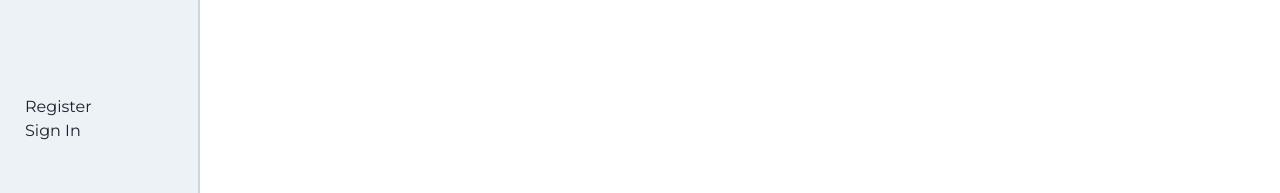
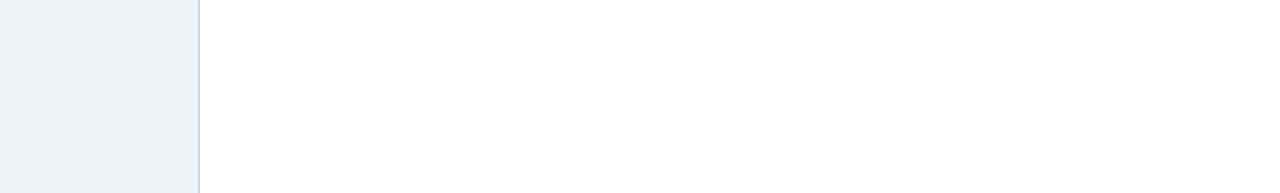
Before and after one commit to tmoran18/meal-planner-fe, a React (Create React App) app: page /login in a window 1280 px wide. Shown: the part 585-778 px from the top of the page. Built offline with nearby package versions, Linux system fonts and the light colour scheme.

Commit message:
Update style of Navbar Links

```diff
--- a/src/components/SideNav/SideNav.js
+++ b/src/components/SideNav/SideNav.js
@@ -29,12 +29,12 @@ const SideNav = () => {
     >
       {loading && token ? (
         <></>
-      ) : isAuthenicated ? (
-        <div>
-          <SignedInLinks />
-        </div>
       ) : (
-        <SignedOutLinks />
+        isAuthenicated && (
+          <div>
+            <SignedInLinks />
+          </div>
+        )
       )}
     </Box>
   )
--- a/src/components/SignedInLinks/SignedInLinks.js
+++ b/src/components/SignedInLinks/SignedInLinks.js
@@ -12,7 +12,14 @@ const SignedInLinks = () => {
   return (
     <Box>
       {!mobile ? (
-        <VStack align='flex-start' px='6' py='8' spacing='6'>
+        <VStack
+          align='flex-start'
+          px='6'
+          py='8'
+          spacing='6'
+          color='gray.500'
+          fontWeight='500'
+        >
           <Link to='/'>Meals</Link>
           <Link to='/create-meal'>Create Meal</Link>
           <Link to='/ingredients'>Ingredients</Link>
--- a/src/components/TopNav/TopNav.js
+++ b/src/components/TopNav/TopNav.js
@@ -59,7 +59,7 @@ const TopNav = () => {
           </Box>
         ) : (
           <Box>
-            <Link to='/register'>Register</Link>
+            <Link to='/register'>Register</Link>&nbsp;&nbsp;
             <Link to='/login'>Sign In</Link>
           </Box>
         )}
```
